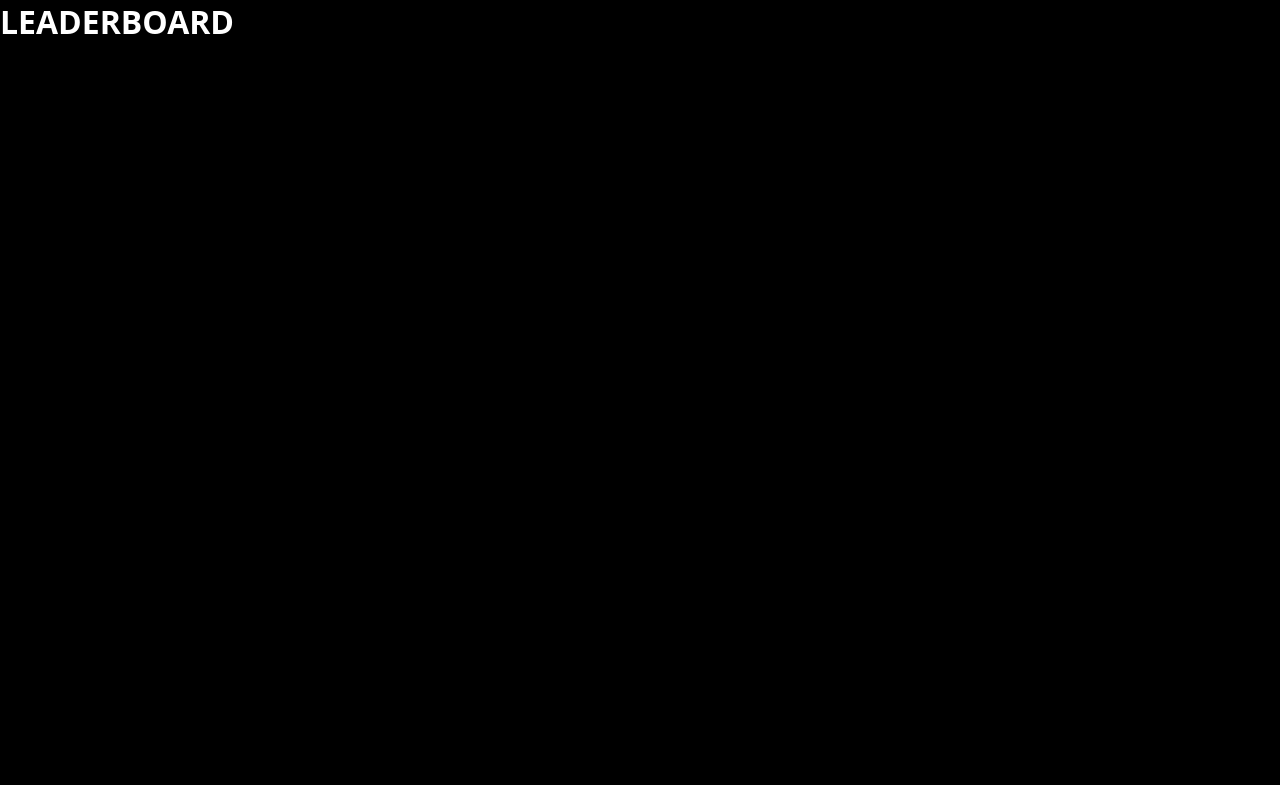
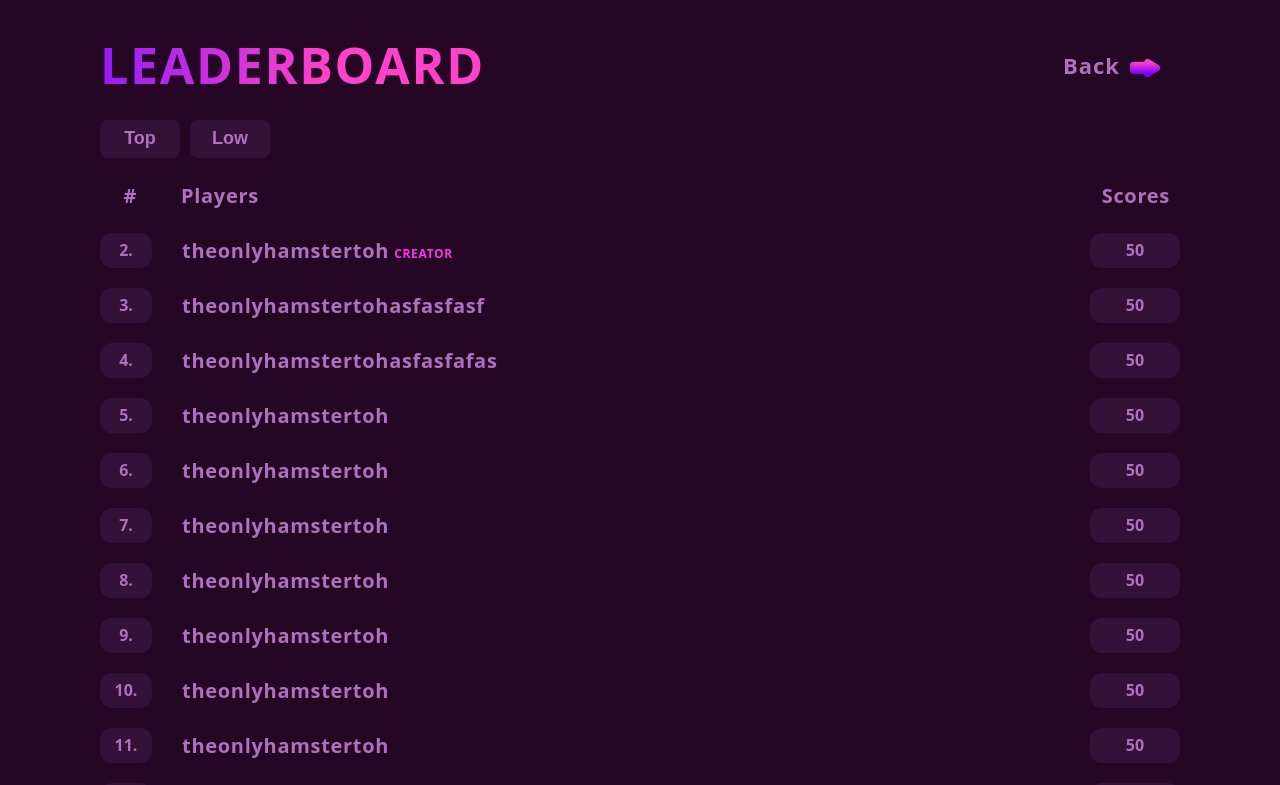
Before and after one commit to Theonlyhamstertoh/planet-cards, a Next.js app: page /leaderboard in a window 1280 px wide. Shown: the top 785 px of the page. Built offline with nearby package versions, Linux system fonts and the light colour scheme.

Commit message:
completed design of leaderboard

```diff
--- /dev/null
+++ b/components/Player.jsx
@@ -0,0 +1,136 @@
+import React from "react";
+import styled from "styled-components";
+import { FlexSpaceBetween } from "./ReusableStyles";
+
+export const Player = ({ num, name, score }) => {
+  return (
+    <LBPlayerRow>
+      <LBRegularFont>{name}</LBRegularFont>
+      <LBScore>{score}</LBScore>
+    </LBPlayerRow>
+  );
+};
+
+export const Creator = ({ num, name, score }) => {
+  return (
+    <LBPlayerRow>
+      <LBRegularFont>
+        {name}
+        <CreatorText>CREATOR</CreatorText>
+      </LBRegularFont>
+      <LBScore>{score}</LBScore>
+    </LBPlayerRow>
+  );
+};
+
+const CreatorText = styled.strong`
+  color: #f538e2;
+  margin-left: 5px;
+  font-size: 12px;
+`;
+
+export const ColumnTitle = () => {
+  return (
+    <Hash>
+      <FlexSpaceBetween>
+        <LBColumnTitle>Players</LBColumnTitle>
+        <LBColumnTitle className="marginRight">Scores</LBColumnTitle>
+      </FlexSpaceBetween>
+    </Hash>
+  );
+};
+
+const Number = styled.div`
+  min-width: 35px;
+  padding: 0 10px;
+  height: 35px;
+  border-radius: 12px;
+  font-weight: bold;
+  background: #351038;
+  color: #ae71bd;
+  display: flex;
+  justify-content: center;
+  align-items: center;
+`;
+
+const LBScore = styled(Number)`
+  color: #ae71bd;
+  max-width: 90px;
+  padding: 0 20px;
+  justify-self: flex-end;
+  margin-left: 30px;
+  flex: 1;
+
+  transition: font-size 0.3s;
+  @media (max-width: 800px) {
+    margin-left: 10px;
+    max-width: 58px;
+  }
+`;
+
+const LBRegularFont = styled.p`
+  font-size: 20px;
+  font-weight: bold;
+  letter-spacing: 0.035em;
+  flex: 1;
+  justify-self: center;
+  color: #ae71bd;
+  min-width: 0;
+  overflow: hidden;
+  white-space: nowrap;
+  text-overflow: ellipsis;
+
+  transition: font-size 0.3s;
+  @media (max-width: 800px) {
+    font-size: 17px;
+  }
+  @media (max-width: 400px) {
+    font-size: 14px;
+  }
+`;
+const LBColumnTitle = styled(LBRegularFont)`
+  width: auto;
+  flex: 0 0 auto;
+`;
+
+const LBPlayerRow = styled.li`
+  counter-increment: my-awesome-counter;
+  flex-basis: 100%;
+  display: flex;
+  width: 100%;
+  align-items: center;
+  margin: 20px 0;
+  &:before {
+    content: counter(my-awesome-counter) ".";
+    min-width: 2em;
+    height: 35px;
+    margin-right: 30px;
+    border-radius: 12px;
+    font-weight: bold;
+    background: #351038;
+    color: #ae71bd;
+    display: flex;
+    justify-content: center;
+    align-items: center;
+    padding: 0 10px;
+  }
+
+  transition: all 0.3s;
+  @media (max-width: 800px) {
+    font-size: 12.5px;
+    &:before {
+      height: 30px;
+      margin-right: 15px;
+      padding: 0px 4px;
+    }
+  }
+`;
+
+const Hash = styled(LBPlayerRow)`
+  &:before {
+    content: "#";
+    background: none;
+    font-size: 20px;
+    margin-right: 21px;
+  }
+`;
--- a/components/ReusableStyles.jsx
+++ b/components/ReusableStyles.jsx
@@ -1,4 +1,16 @@
 import styled from "styled-components";
+
+export const FlexRow = styled.div`
+  display: flex;
+  align-items: center;
+  gap: 10px;
+`;
+
+export const FlexSpaceBetween = styled(FlexRow)`
+  justify-content: space-between;
+  align-items: center;
+  width: 100%;
+`;
 
 export const FlexColCenter = styled.div`
   display: flex;
--- a/pages/leaderboard.jsx
+++ b/pages/leaderboard.jsx
@@ -1,9 +1,151 @@
 import React from "react";
-
+import styled from "styled-components";
+import {
+  LevelButton,
+  RainbowTitleFont,
+  FlexRow,
+  FlexSpaceBetween,
+} from "../components/ReusableStyles";
+import { ColumnTitle, Player, Creator } from "../components/Player";
 export default function Leaderboard() {
   return (
-    <div>
-      <h1>LEADERBOARD</h1>
-    </div>
+    <LBContainer>
+      <LeaderBoardTitle />
+      <FlexRow>
+        <LBSortButton>Top</LBSortButton>
+        <LBSortButton>Low</LBSortButton>
+      </FlexRow>
+      <ol className="LBList">
+        <ColumnTitle />
+        <Creator name="theonlyhamstertoh" score="50" />
+        <Player name="theonlyhamstertohasfasfasf" score="50" />
+        <Player name="theonlyhamstertohasfasfafas" score="50" />
+        <Player name="theonlyhamstertoh" score="50" />
+        <Player name="theonlyhamstertoh" score="50" />
+        <Player name="theonlyhamstertoh" score="50" />
+        <Player name="theonlyhamstertoh" score="50" />
+        <Player name="theonlyhamstertoh" score="50" />
+        <Player name="theonlyhamstertoh" score="50" />
+        <Player name="theonlyhamstertoh" score="50" />
+        <Player name="theonlyhamstertoh" score="50" />
+        <Player name="theonlyhamstertoh" score="50" />
+        <Player name="theonlyhamstertoh" score="50" />
+        <Player name="theonlyhamstertoh" score="50" />
+      </ol>
+    </LBContainer>
   );
 }
+
+const LeaderBoardTitle = () => {
+  return (
+    <FlexSpaceBetween>
+      <LBTitle>LEADERBOARD</LBTitle>
+      <FlexRow>
+        <LBHeading htmlFor="back">Back</LBHeading>
+        <input type="image" id="back" className="backButton" src="/images/icons/backButton.svg" />
+      </FlexRow>
+    </FlexSpaceBetween>
+  );
+};
+
+const LBContainer = styled.div`
+  background: rgba(51, 10, 52, 0.73);
+  min-height: 100vh;
+  padding: 30px 300px;
+  transition: padding 0.5s;
+  @media (max-width: 1300px) {
+    padding: 30px 100px;
+  }
+  @media (max-width: 900px) {
+    padding: 30px 50px;
+  }
+  @media (max-width: 545px) {
+    padding: 0px 20px;
+    padding-bottom: 20px;
+  }
+  .backButton {
+    height: 30px;
+    margin-top: 5px;
+    width: 30px;
+    margin-right: 20px;
+    cursor: pointer;
+    transition: 0.3s all;
+
+    &:hover {
+      transform: scale(1.1);
+    }
+
+    &:active {
+      transform: scale(0.9);
+    }
+
+    @media (max-width: 600px) {
+      width: 20px;
+      margin: 3px 0 0 0;
+    }
+  }
+
+  .LBList {
+    counter-reset: my-awesome-counter;
+    padding: 0;
+  }
+
+  .marginRight {
+    margin-right: 10px;
+  }
+`;
+
+const LBTitle = styled(RainbowTitleFont)`
+  background: linear-gradient(268.84deg, #ff42ca 2.71%, #ff42ca 40.72%, #8716ff 108.65%);
+  -webkit-background-clip: text;
+  font-weight: bold;
+  font-size: 50px;
+  transition: font-size 0.3s;
+  @media (max-width: 800px) {
+    font-size: 40px;
+  }
+  @media (max-width: 600px) {
+    font-size: 25px;
+  }
+`;
+
+const LBSortButton = styled.button`
+  width: 80.08px;
+  height: 37.54px;
+  color: #ae71bd;
+  font-size: 18px;
+  background: #351038;
+  font-weight: 600;
+  border: none;
+  cursor: pointer;
+  text-align: center;
+  border-radius: 8px;
+  margin-top: 20px;
+  transition: all 0.3s;
+  @media (max-width: 800px) {
+    font-size: 14px;
+    margin: 0;
+    width: 70px;
+    height: 30px;
+  }
+`;
+
+const LBHeading = styled.label`
+  font-weight: bold;
+  font-size: 22px;
+  letter-spacing: 0.045em;
+  color: #ae71bd;
+  cursor: pointer;
+  transition: all 0.3s;
+  user-select: none;
+  &:hover {
+    transform: translateX(-10px);
+  }
+  @media (max-width: 800px) {
+    font-size: 15px;
+  }
+
+  @media (max-width: 600px) {
+    font-size: 12px;
+  }
+`;
--- a/planets.js
+++ b/planets.js
@@ -109,7 +109,7 @@ export const planets = [
     id: uniqid(),
   },
   {
-    src: "pluto.webp",
+    src: "Pluto.webp",
     id: uniqid(),
   },
   {
```
Also changed, not shown: public/images/icons/backButton.svg (added).
